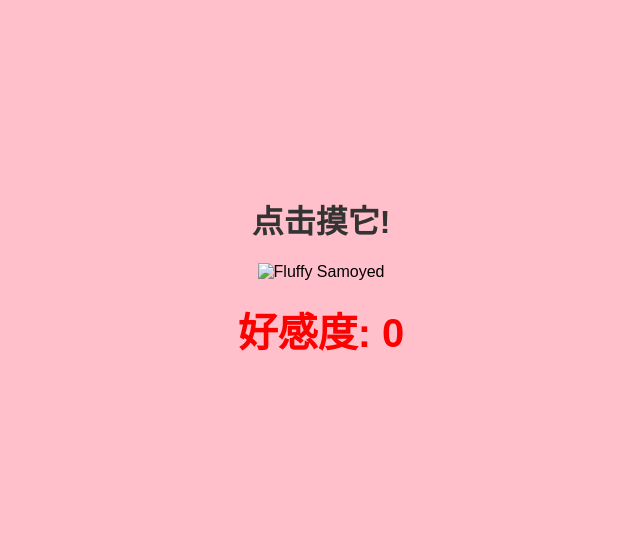
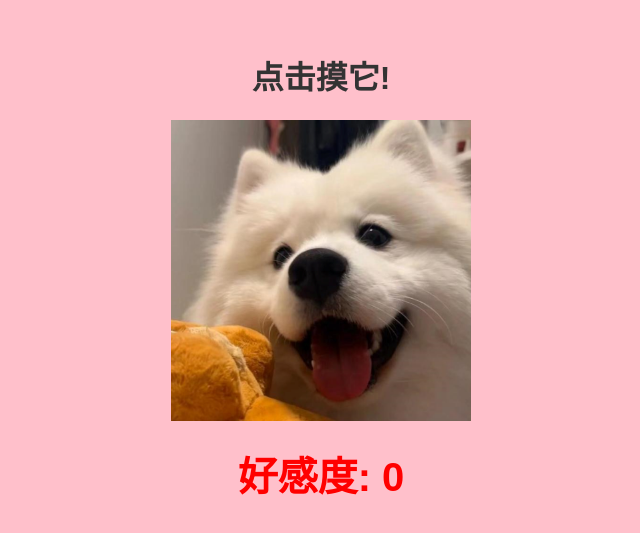
Before and after one commit to Ling032/dog, a plain HTML site: page index.html in a window 1280 px wide. Shown: the part 133-666 px from the top of the page, without its empty margins (319-959 px from the left). Drawn offline with Linux system fonts and the light colour scheme.

Commit message:
Update index.html

```diff
--- a/index.html
+++ b/index.html
@@ -45,7 +45,7 @@
 <body>
   <h1>点击摸它!</h1>
   <div id="dog-container" style="position: relative;">
-    <img id="dog" src="image/dog.png" alt="Fluffy Samoyed">
+    <img id="dog" src="dog.png" alt="Fluffy Samoyed">
   </div>
   <div id="counter" style="color:red; font-size: 40px; font-weight: bolder;">
     好感度: 0
```
